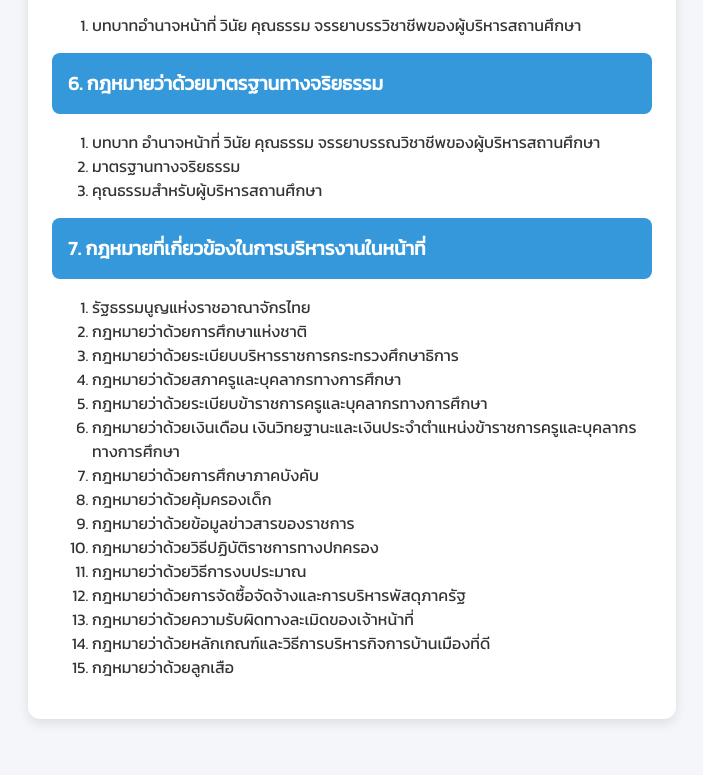
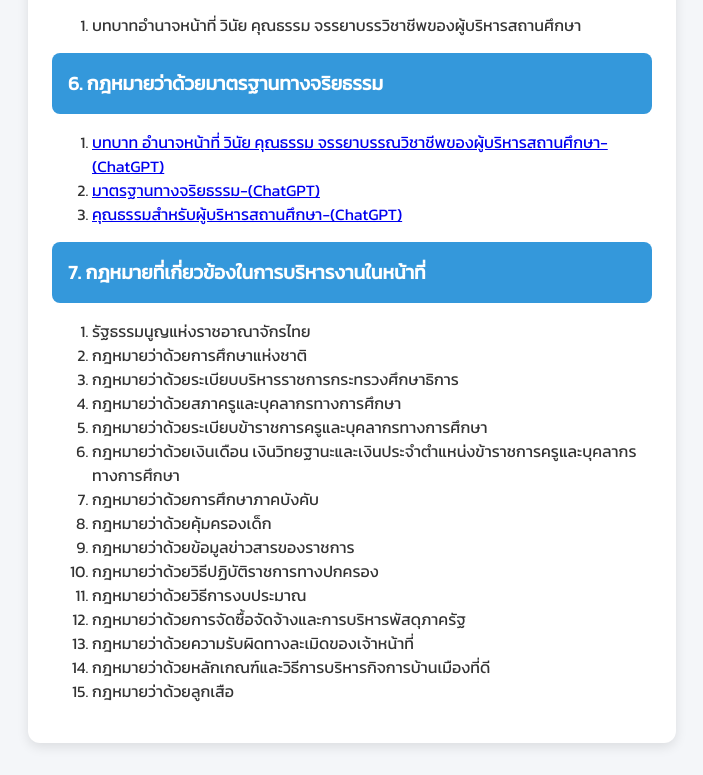
Before and after one commit to Cyber80/quiz, a plain HTML site: page index.html in a window 1280 px wide. Shown: the part 1793-2568 px from the top of the page, without its empty margins (288-991 px from the left). Before the commit the page ends 2544 px from the top, so only its background shows below. Drawn offline with Linux system fonts and the light colour scheme.

Commit message:
Update index.html

```diff
--- a/index.html
+++ b/index.html
@@ -130,9 +130,9 @@
     <h2 class="quiz-title">6. กฎหมายว่าด้วยมาตรฐานทางจริยธรรม</h2>
     <ol>
 
-      <li>บทบาท อำนาจหน้าที่ วินัย คุณธรรม จรรยาบรรณวิชาชีพของผู้บริหารสถานศึกษา</li>
-      <li>มาตรฐานทางจริยธรรม</li>
-      <li>คุณธรรมสำหรับผู้บริหารสถานศึกษา</li>
+      <li><a href="https://chatgpt.com/share/6882723e-6c6c-8007-a764-57a7b748fb9d">บทบาท อำนาจหน้าที่ วินัย คุณธรรม จรรยาบรรณวิชาชีพของผู้บริหารสถานศึกษา-(ChatGPT)</a></li>
+      <li><a href="https://chatgpt.com/share/6882719c-feec-8007-a964-247eda304c0c">มาตรฐานทางจริยธรรม-(ChatGPT)</a></li>
+      <li><a href="https://chatgpt.com/share/688272a4-724c-8007-957e-4c252e3c9b65">คุณธรรมสำหรับผู้บริหารสถานศึกษา-(ChatGPT)</a></li>
     </ol>
 
     <h2 class="quiz-title">7. กฎหมายที่เกี่ยวข้องในการบริหารงานในหน้าที่</h2>
```
